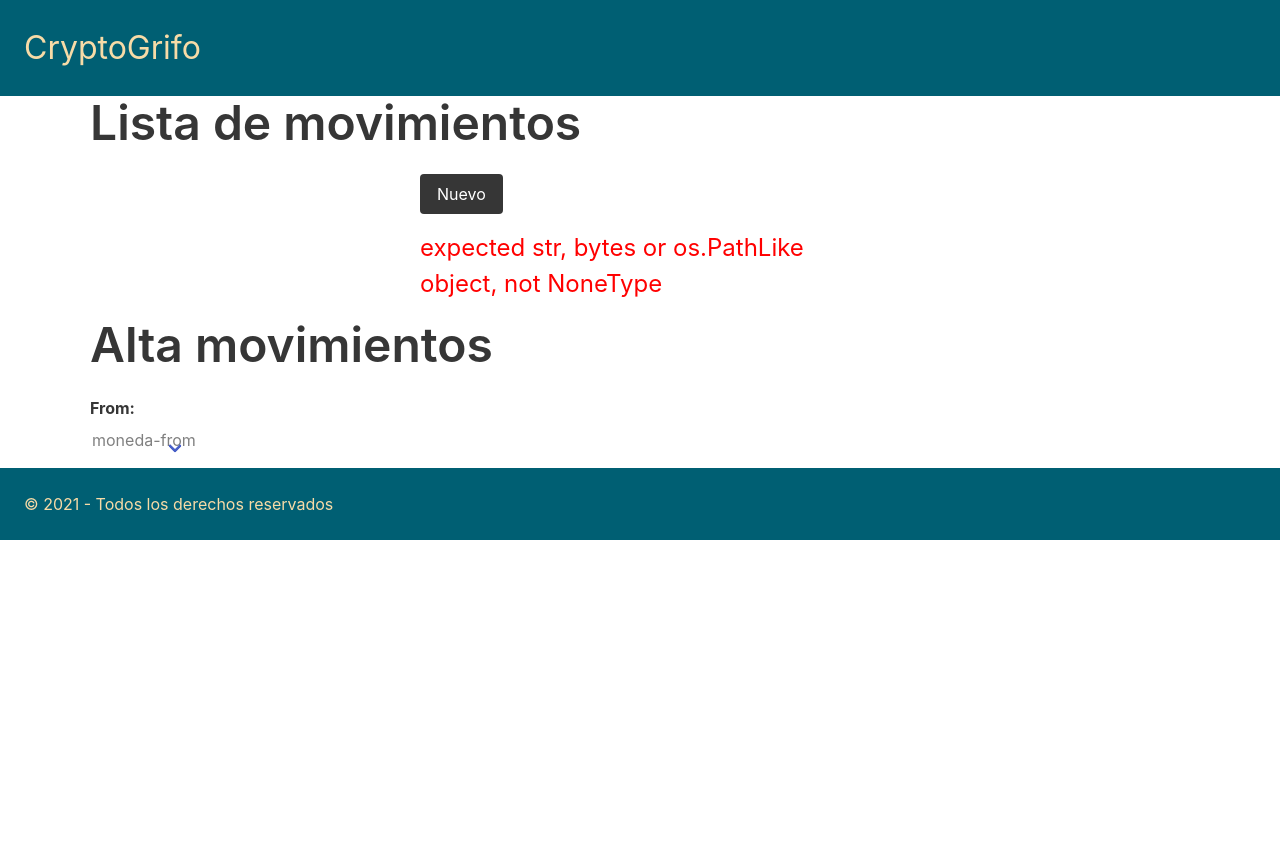
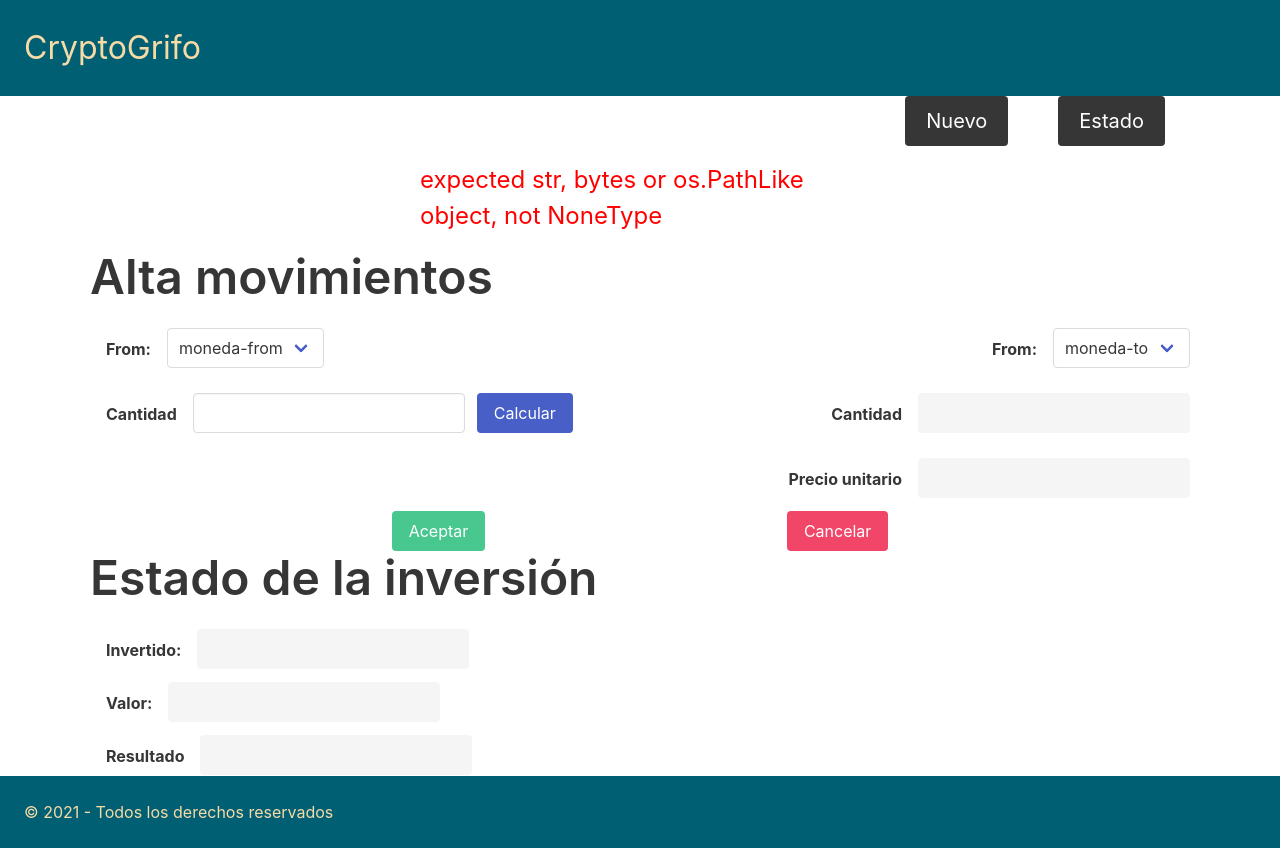
Before and after one commit to Bator207/Bator207, a Flask app: page / in a window 1280 px wide. Before the commit the page ends 540 px from the top, so only its background shows below. Run offline with Flask 2, Linux system fonts and the light colour scheme.

Commit message:
Toda la plantilla HTML

```diff
--- a/crypto/static/css/styles.css
+++ b/crypto/static/css/styles.css
@@ -2,7 +2,6 @@
     padding:0;
     margin:0 auto;
     max-width: var(--max-width);
-    /* background-color: var(--color-fondo); */
 }
 
 .cabecera {
@@ -12,19 +11,18 @@
     padding: 1.5rem;
 }
 
-.button.is-dark {
-    margin:0 30%;
+#nuevo-estado {
+    display: flex;
+    justify-content:flex-end;
+}
+#btn-nuevo, #btn-estado {
+    margin: 0 25px;
+
 }
 
 .table {
-    /* background-color: var(--color-fondo); */
     margin-right: auto;
     margin-left: auto;
-}
-
-.form-alta {
-    display: flex;
-    justify-content:space-around;
 }
 
 #error {
@@ -32,6 +30,28 @@
     margin:1rem 30%;
 }
 
+#selector, #inputs  {
+    display: flex;
+    justify-content: space-between;
+    gap: 30px 10px;
+    /* align-items: stretch; */
+}
+
+.label {
+    margin-top: 9px;
+    padding: 0 1rem;
+}
+
+#precio-uni {
+    display: flex;
+    justify-content:flex-end;
+}
+
+#botones {
+    display: flex;
+    justify-content:space-evenly;
+}
+
 .footer {
     padding: 1.5rem;
     background-color: var(--color-fondo-header);
--- a/crypto/templates/index.html
+++ b/crypto/templates/index.html
@@ -16,9 +16,14 @@
             <p>CryptoGrifo</p>
         </header>
         <section class="contenedor">
-            <h1 class="title is-1" >Lista de movimientos</h1>
-            <button class="button is-dark" id="btn-nuevo">Nuevo</button>
+            <article id="botones-selector">
+                <div class="field is-grouped" id="nuevo-estado">
+                    <button class="button is-dark is-medium" id="btn-nuevo">Nuevo</button>
+                    <button class="button is-dark is-medium" id="btn-estado">Estado</button>
+                </div>
+            </article>
             <article id="tabla-movimientos">
+                <h1 class="title is-1" >Lista de movimientos</h1>
                 <table class="table">
                     <thead>
                         <th>Fecha</th>
@@ -32,16 +37,76 @@
                 </table>
             </article>
             <article id="formulario-alta">
-                <div class="block">
-                    <h1 class="title is-1">Alta movimientos</h1>
-                    <form action="" class="inactivo">
-                        <div class="field">
+                <h1 class="title is-1">Alta movimientos</h1>
+                <form id="form-alta" class="inactivo">
+                    <div class="field is-grouped" id="selector">
+                        <div class="field is-grouped">
                             <label class="label">From:</label>
-                            <div class="select is-rounded">
-                                <option disabled selected>moneda-from</option>
+                            <div class="control">
+                                <div class="select">
+                                    <select>
+                                        <option disabled selected>moneda-from</option>
+                                    </select>
+                                </div>
                             </div>
                         </div>
-                    </form>
+                        <div class="field is-grouped">
+                            <label class="label">From:</label>
+                            <div class="control">
+                                <div class="select">
+                                    <select>
+                                        <option disabled selected>moneda-to</option>
+                                    </select>
+                                </div>
+                            </div>
+                        </div>
+                    </div>
+                    <div class="field is-grouped" id="inputs">
+                        <div class="field is-grouped">
+                            <label class="label">Cantidad</label>
+                            <div class="control">
+                                <input type="text" class="input">
+                            </div>
+                            <button class="button is-link">Calcular</button>
+                        </div>
+                        <div class="field is-grouped">
+                            <label class="label">Cantidad</label>
+                            <div class="control">
+                                <input type="text" class="input" disabled>
+                            </div>
+                        </div>
+                    </div>
+                    <div class="field is-grouped" id="precio-uni">
+                        <label class="label">Precio unitario</label>
+                        <div class="control">
+                            <input type="text" class="input" disabled>
+                        </div>
+                    </div>
+                    <div class="field is-grouped" id="botones">
+                        <button class="button is-success">Aceptar</button>
+                        <button class="button is-danger">Cancelar</button>
+                    </div>
+                </form>
+            </article>
+            <article id="estado">
+                <h1 class="title is-1" >Estado de la inversión</h1>
+                <div class="field is-grouped">
+                    <label class="label">Invertido:</label>
+                    <div class="control">
+                        <input type="text" class="input" disabled>
+                    </div>
+                </div>
+                <div class="field is-grouped">
+                    <label class="label">Valor:</label>
+                    <div class="control">
+                        <input type="text" class="input" disabled>
+                    </div>
+                </div>
+                <div class="field is-grouped">
+                    <label class="label">Resultado</label>
+                    <div class="control">
+                        <input type="text" class="input" disabled>
+                    </div>
                 </div>
             </article>
         </section>
```
